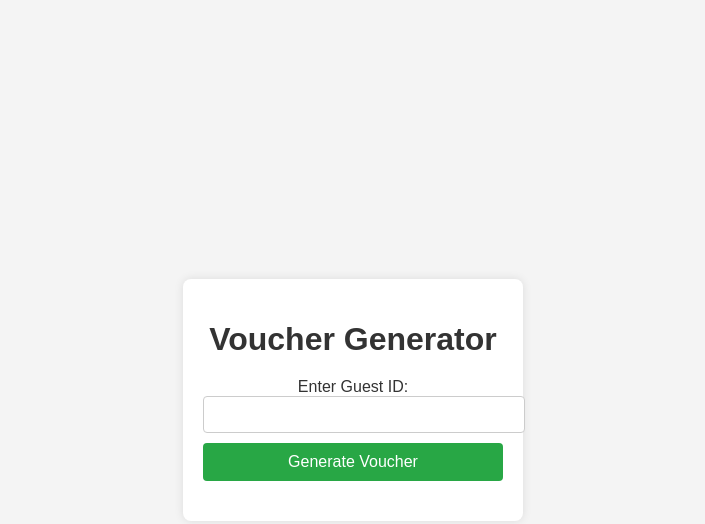
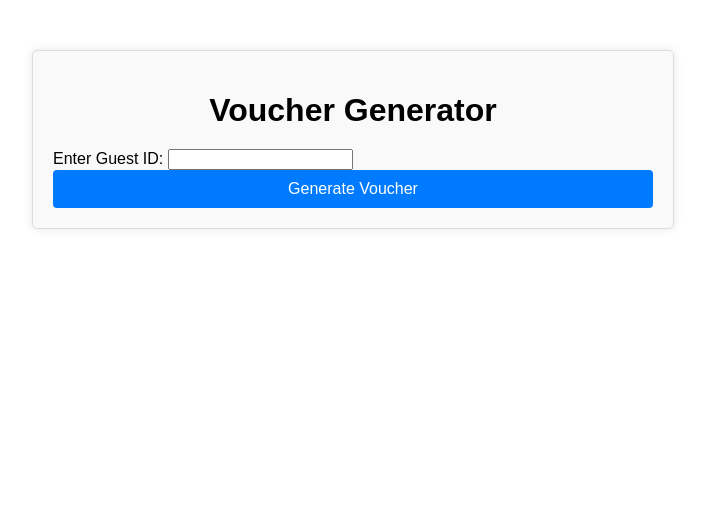
Before and after one commit to kurumisasha/yoyoyo, a plain HTML site: page index.html in a window 1280 px wide. Shown: the whole page, without its empty margins (287-992 px from the left). Drawn offline with Linux system fonts and the light colour scheme.

Commit message:
styles.css

```diff
--- a/styles.css
+++ b/styles.css
@@ -1,56 +1,69 @@
-body {
+/* Resetting some default styles */
+body, html {
+    margin: 0;
+    padding: 0;
     font-family: Arial, sans-serif;
-    background-color: #f4f4f4;
-    color: #333;
-    display: flex;
-    justify-content: center;
-    align-items: center;
-    height: 100vh;
-    margin: 0;
 }
 
+/* Centering content */
 .container {
-    background: #fff;
+    max-width: 600px;
+    margin: 50px auto;
     padding: 20px;
-    border-radius: 8px;
+    border: 1px solid #ddd;
+    border-radius: 5px;
     box-shadow: 0 0 10px rgba(0, 0, 0, 0.1);
-    width: 300px;
-    text-align: center;
+    background-color: #f9f9f9;
 }
 
+/* Heading styling */
 h1 {
+    text-align: center;
     margin-bottom: 20px;
 }
 
-form {
-    margin-bottom: 20px;
+/* Form group styling */
+.form-group {
+    margin-bottom: 15px;
 }
 
-input[type="text"] {
+.form-group label {
+    display: block;
+    margin-bottom: 5px;
+    font-weight: bold;
+}
+
+.form-group input {
     width: 100%;
-    padding: 10px;
-    margin-bottom: 10px;
+    padding: 8px;
+    font-size: 16px;
     border: 1px solid #ccc;
     border-radius: 4px;
 }
 
+/* Button styling */
 button {
+    display: block;
     width: 100%;
     padding: 10px;
-    background-color: #28a745;
+    font-size: 16px;
+    color: #fff;
+    background-color: #007bff;
     border: none;
     border-radius: 4px;
-    color: #fff;
-    font-size: 16px;
     cursor: pointer;
+    transition: background-color 0.3s ease;
 }
 
 button:hover {
-    background-color: #218838;
+    background-color: #0056b3;
 }
 
-#voucherResult {
+/* Voucher details styling */
+.voucher-details {
     margin-top: 20px;
-    font-size: 16px;
-    color: #d9534f;
+    padding: 15px;
+    border: 1px solid #ddd;
+    border-radius: 4px;
+    background-color: #fff;
 }
```
